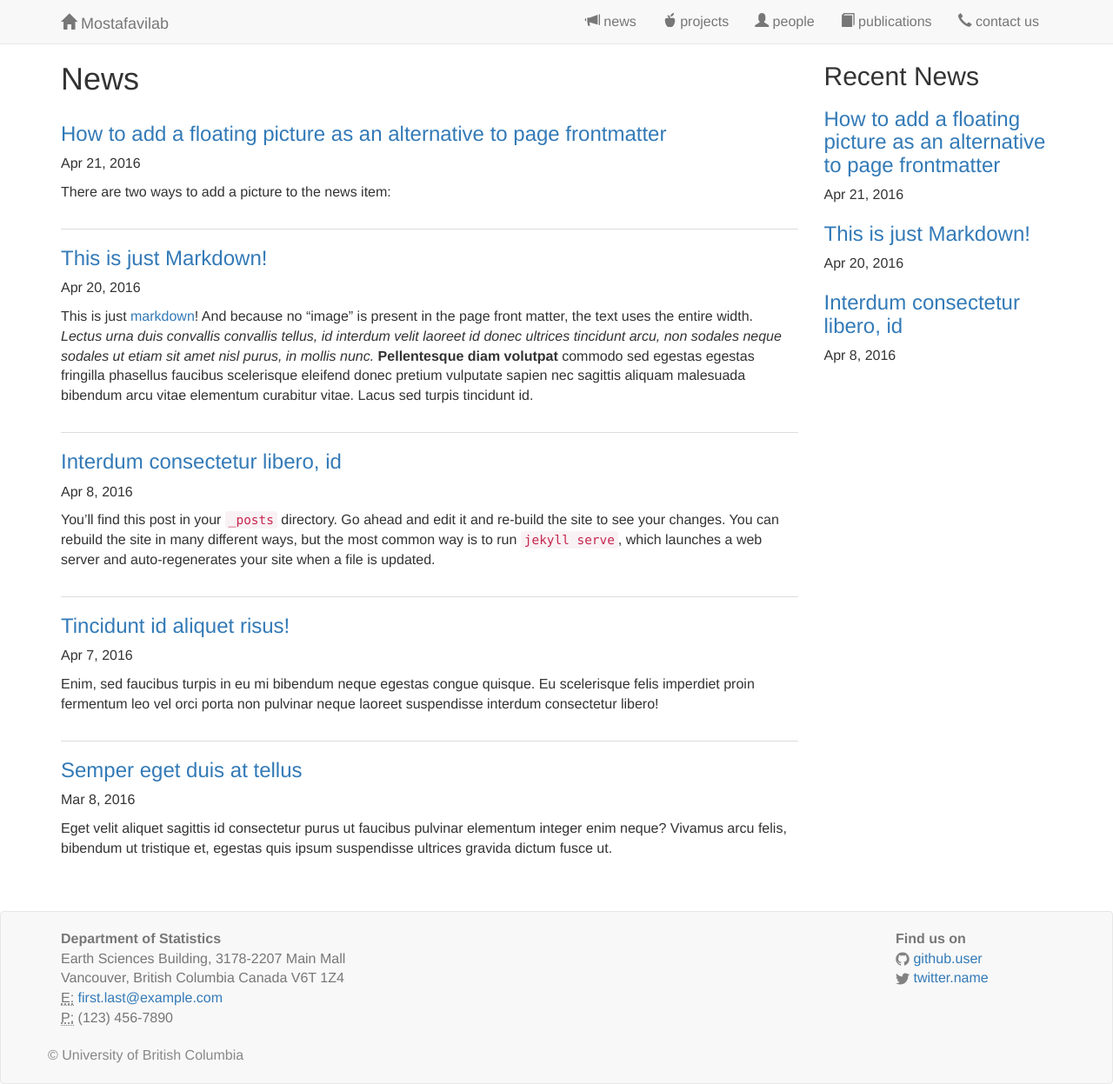
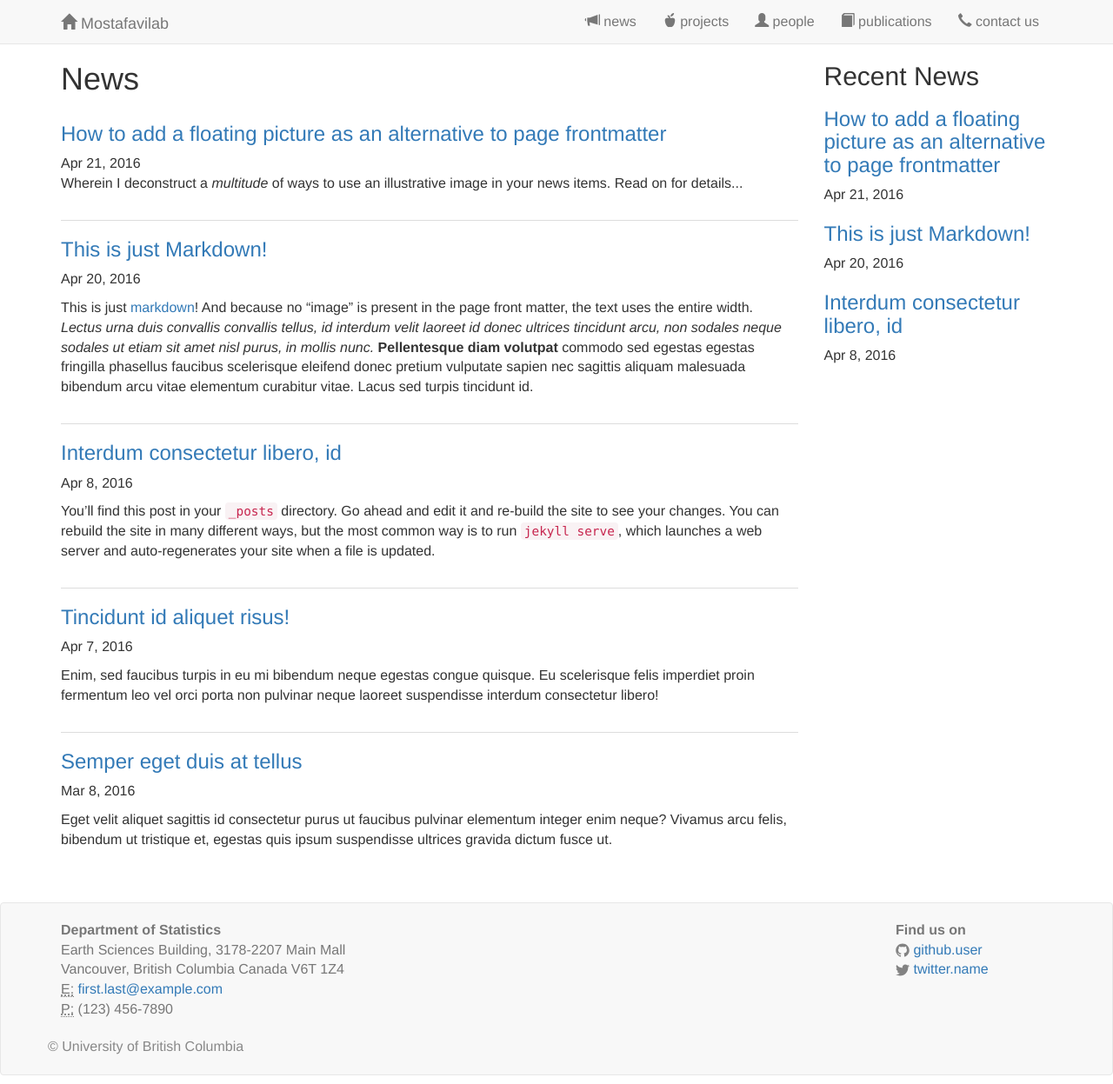
Before and after one commit to saramostafavi/saramostafavi.github.io, a Jekyll site: the page built from news/index.html, in a window 1280 px wide. Shown: the whole page at 87% size. Built offline with Jekyll 4.4.1, drawn with Linux system fonts in a browser that asks for light colours; nearby versions of some CDN libraries; the list of posts is cut into pages by our own code; a style sheet for code colours, icons or effects is not loaded.

Commit message:
Add an front-matter excerpt to a sample news item

```diff
--- a/_posts/2016-04-21-how-to-add-a-floating-picture.md
+++ b/_posts/2016-04-21-how-to-add-a-floating-picture.md
@@ -2,6 +2,9 @@
 layout: post
 title:  How to add a floating picture as an alternative to page frontmatter
 date:   2016-04-21
+excerpt: >
+  Wherein I deconstruct a <em>multitude</em> of ways to use an illustrative
+  image in your news items. Read on for details...
 ---
 
 There are two ways to add a picture to the news item:
```
